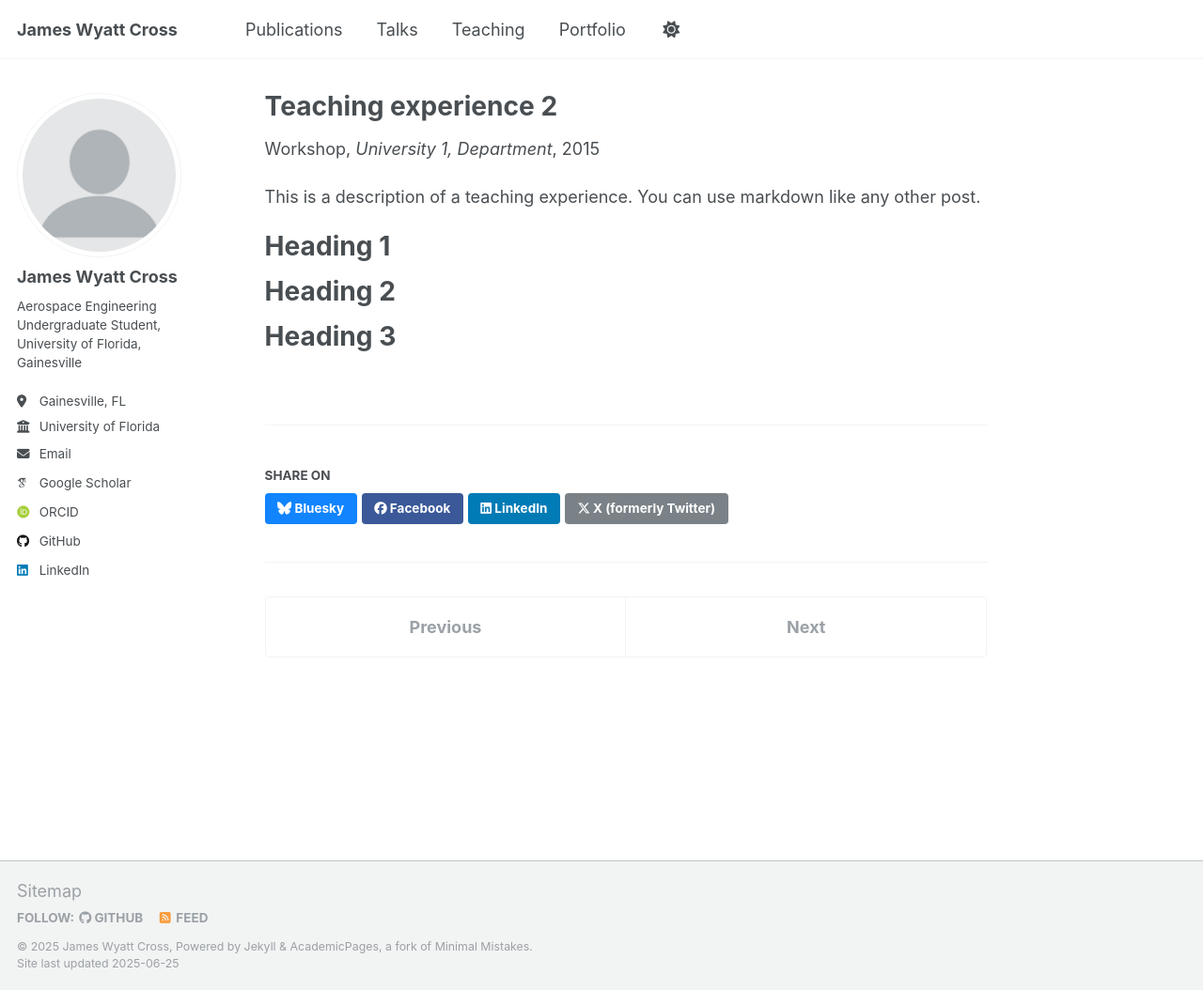
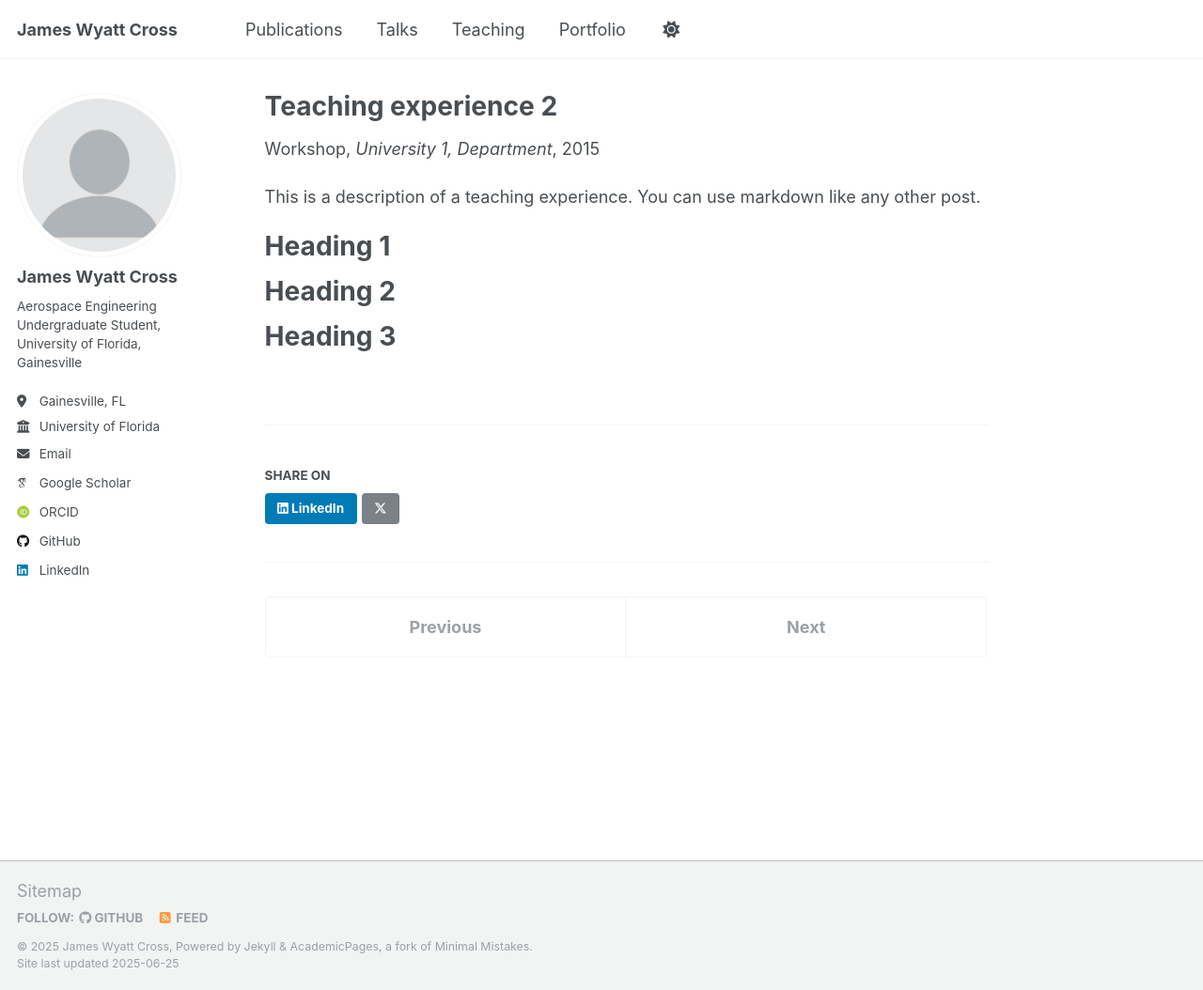
Before and after one commit to JWyattCross/pages, a Jekyll site: the page built from _teaching/2015-spring-teaching-2.md, in a window 1280 px wide and 1054 px high. Shown: the whole window at 94% size. Built offline with Jekyll 4.4.1, drawn with Linux system fonts in a browser that asks for light colours; some web fonts are replaced.

Commit message:
remove social

```diff
--- a/_includes/social-share.html
+++ b/_includes/social-share.html
@@ -5,11 +5,11 @@
     <h4 class="page__share-title">{{ site.data.ui-text[site.locale].share_on_label | default: "Share on" }}</h4>
   {% endif %}
 
-  <a href="https://bsky.app/intent/compose?text={{ base_path }}{{ page.url }}" class="btn btn--bluesky" title="{{ site.data.ui-text[site.locale].share_on_label | default: 'Share on' }} Bluesky"><i class="fab fa-bluesky" aria-hidden="true"></i><span> Bluesky</span></a>
+  <!-- <a href="https://bsky.app/intent/compose?text={{ base_path }}{{ page.url }}" class="btn btn--bluesky" title="{{ site.data.ui-text[site.locale].share_on_label | default: 'Share on' }} Bluesky"><i class="fab fa-bluesky" aria-hidden="true"></i><span> Bluesky</span></a> -->
 
-  <a href="https://www.facebook.com/sharer/sharer.php?u={{ base_path }}{{ page.url }}" class="btn btn--facebook" title="{{ site.data.ui-text[site.locale].share_on_label | default: 'Share on' }} Facebook"><i class="fab fa-facebook" aria-hidden="true"></i><span> Facebook</span></a>
+  <!-- <a href="https://www.facebook.com/sharer/sharer.php?u={{ base_path }}{{ page.url }}" class="btn btn--facebook" title="{{ site.data.ui-text[site.locale].share_on_label | default: 'Share on' }} Facebook"><i class="fab fa-facebook" aria-hidden="true"></i><span> Facebook</span></a> -->
 
   <a href="https://www.linkedin.com/shareArticle?mini=true&url={{ base_path }}{{ page.url }}" class="btn btn--linkedin" title="{{ site.data.ui-text[site.locale].share_on_label | default: 'Share on' }} LinkedIn"><i class="fab fa-linkedin" aria-hidden="true"></i><span> LinkedIn</span></a>
 
-  <a href="https://x.com/intent/post?text={{ base_path }}{{ page.url }}" class="btn btn--x" title="{{ site.data.ui-text[site.locale].share_on_label | default: 'Share on' }} X"><i class="fab fa-x-twitter" aria-hidden="true"></i><span> X (formerly Twitter)</span></a>
+  <a href="https://x.com/intent/post?text={{ base_path }}{{ page.url }}" class="btn btn--x" title="{{ site.data.ui-text[site.locale].share_on_label | default: 'Share on' }} X"><i class="fab fa-x-twitter" aria-hidden="true"></i><span></span></a>
 </section>
```
